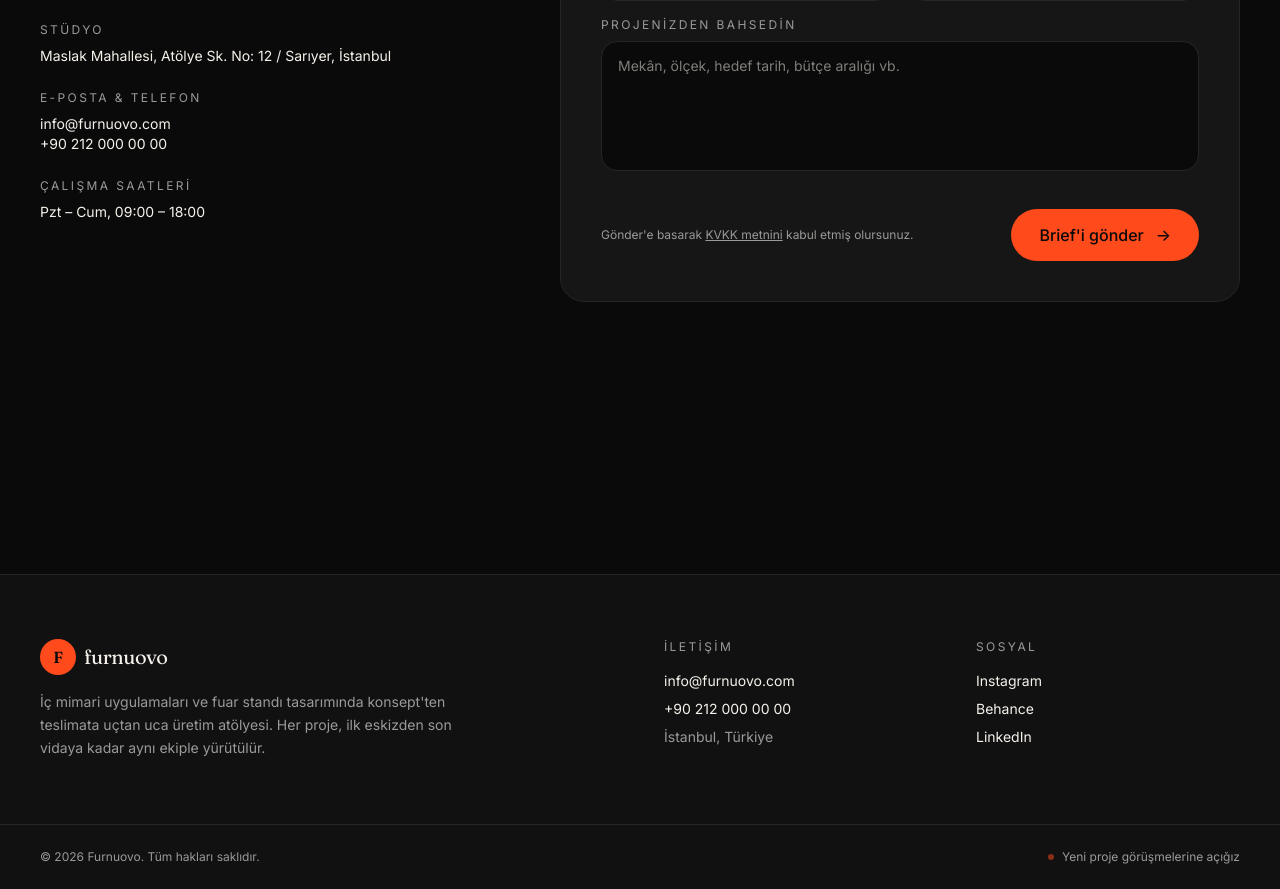
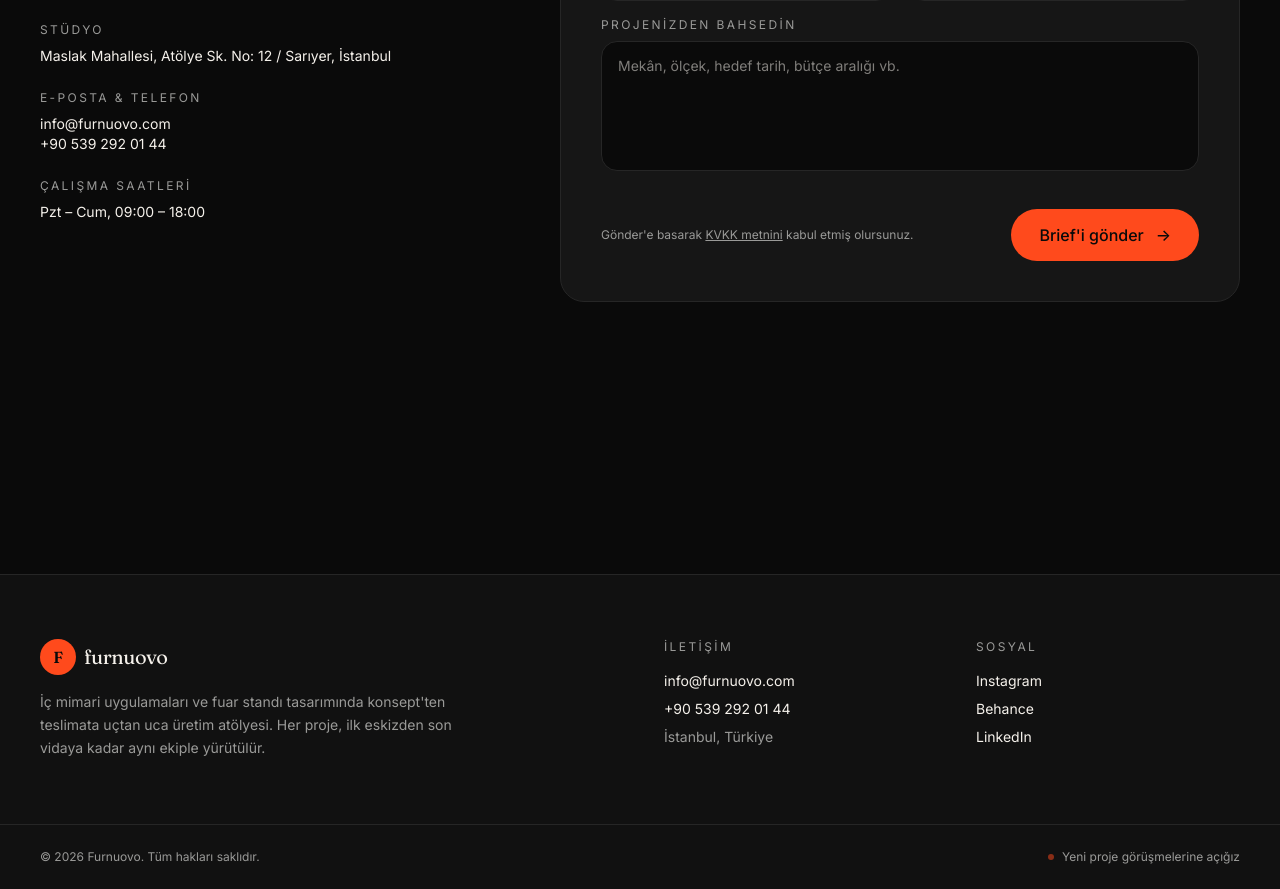
Before and after one commit to ozdoganosman/atolye-studio, a Next.js app: page / in a window 1280 px wide. Shown: the part 10300-11189 px from the top of the page. Built offline with nearby package versions, Linux system fonts and the light colour scheme.

Commit message:
Update Furnuovo phone number

```diff
--- a/components/BriefForm.tsx
+++ b/components/BriefForm.tsx
@@ -83,8 +83,8 @@ export function BriefForm() {
         <p className="text-cream/70 max-w-xl mx-auto leading-relaxed">
           En geç 48 saat içinde ön çerçeve raporu ve önerilen takvimle
           dönüyoruz. Acil iletişim için{" "}
-          <a className="text-accent hover:underline" href="tel:+902120000000">
-            +90 212 000 00 00
+          <a className="text-accent hover:underline" href="tel:+905392920144">
+            +90 539 292 01 44
           </a>{" "}
           numaralı hattımız aktif.
         </p>
--- a/components/Contact.tsx
+++ b/components/Contact.tsx
@@ -71,8 +71,8 @@ export function Contact() {
                     info@furnuovo.com
                   </a>
                   <br />
-                  <a className="hover:text-accent" href="tel:+902120000000">
-                    +90 212 000 00 00
+                  <a className="hover:text-accent" href="tel:+905392920144">
+                    +90 539 292 01 44
                   </a>
                 </p>
               </div>
--- a/components/Footer.tsx
+++ b/components/Footer.tsx
@@ -27,8 +27,8 @@ export function Footer() {
               </a>
             </li>
             <li>
-              <a href="tel:+902120000000" className="hover:text-accent">
-                +90 212 000 00 00
+              <a href="tel:+905392920144" className="hover:text-accent">
+                +90 539 292 01 44
               </a>
             </li>
             <li className="text-muted">İstanbul, Türkiye</li>
```
